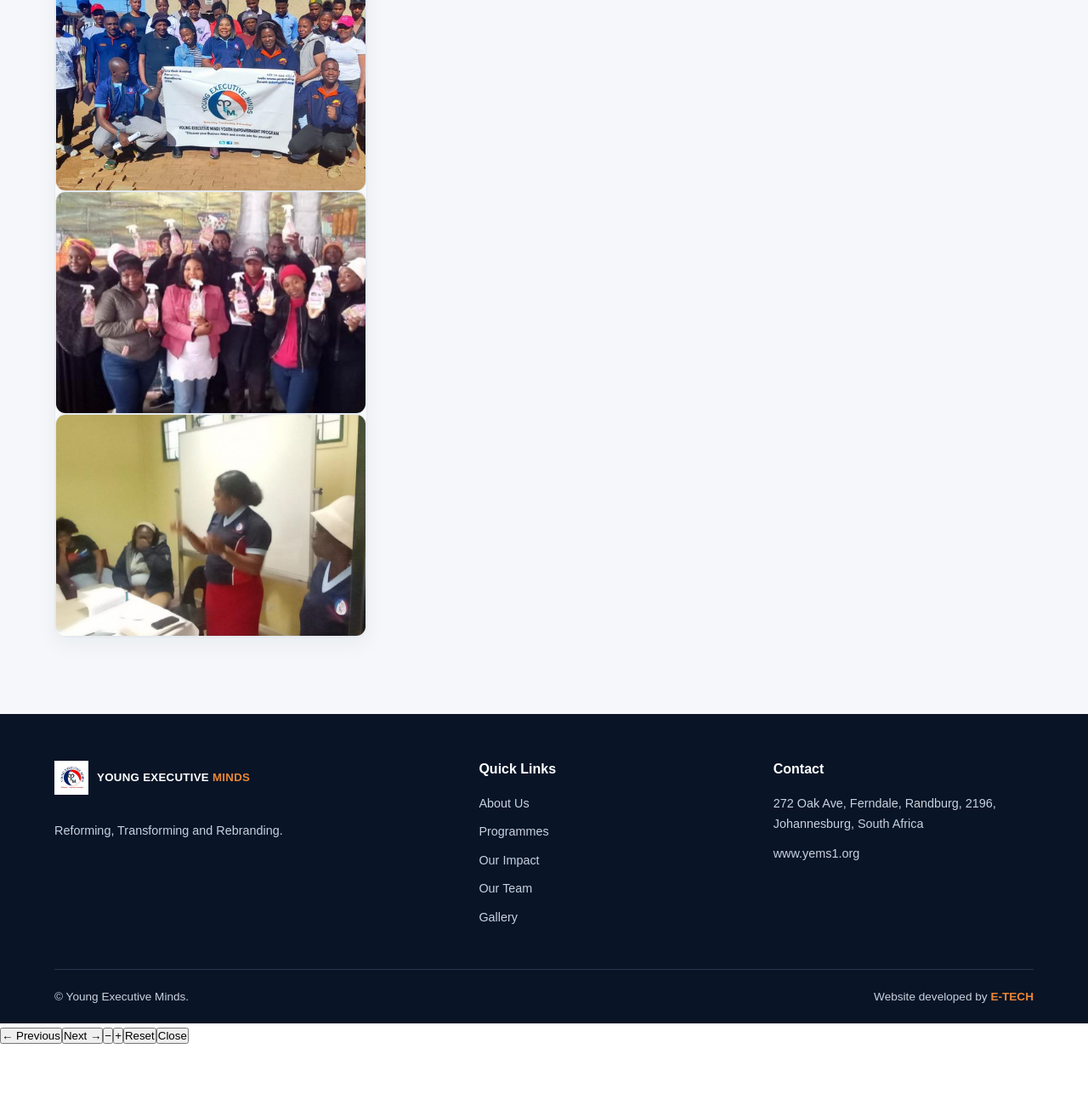
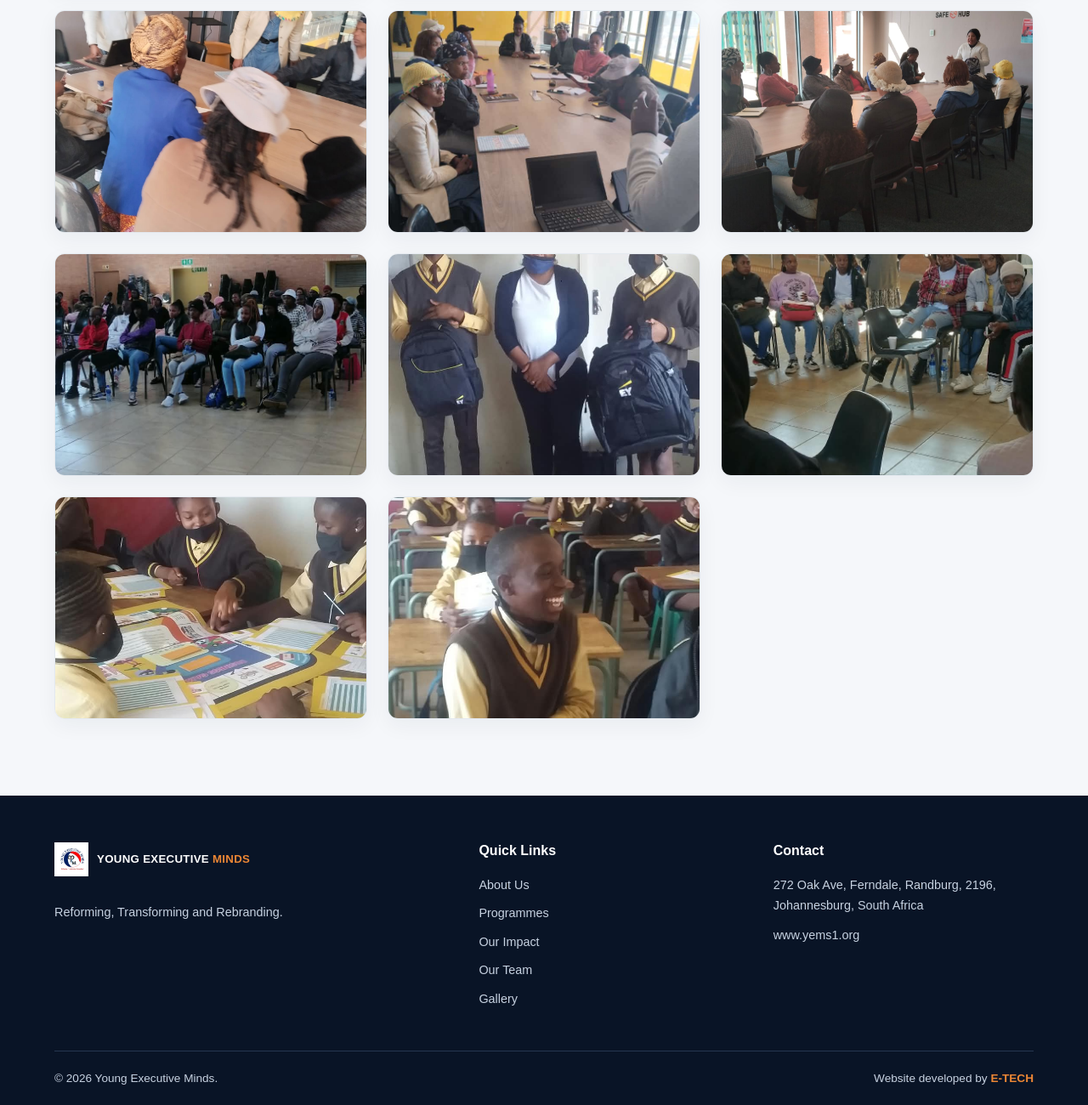
Before and after one commit to okunoluwa/YEms-website, a plain HTML site: page album-youth.html in a window 1280 px wide. Shown: the part 1479-2779 px from the top of the page at 85% size. Before the commit the page ends 2710 px from the top, so only its background shows below. Drawn offline with Linux system fonts and the light colour scheme.

Commit message:
Add main site script for mobile menu, footer year, and current page highlight functionality

```diff
--- a/album-youth.html
+++ b/album-youth.html
@@ -66,18 +66,8 @@
                 </div>
             </div>
 
-            <!-- ==========================================================
-                 HOW TO ADD A PICTURE TO THIS ALBUM
-                 1. Copy the image file into:  images/gallery/youth/
-                 2. Copy ONE whole <figure> block below (from <figure to </figure>)
-                    and paste it at the END of the list, just before the closing
-                    </div> of "album-photo-grid".
-                 3. In the pasted block change the file name in href and src,
-                    and the text in data-caption, alt and figcaption.
-                 That is all. The picture count updates by itself.
-                 ========================================================== -->
+
             <div class="album-photo-grid">
-
             <figure class="album-photo-card">
                 <a class="zoom" href="images/gallery/youth/01.jpg" data-caption="Orange Farm community session, 24 August 2023">
                     <img src="images/gallery/youth/01.jpg" alt="Orange Farm community session, 24 August 2023" loading="lazy">
@@ -100,6 +90,7 @@
                 <a class="zoom" href="images/gallery/youth/04.jpg" data-caption="The Young Executive Minds team at a community event">
                     <img src="images/gallery/youth/04.jpg" alt="The Young Executive Minds team at a community event" loading="lazy">
                 </a>
+            </figure>
 
             <figure class="album-photo-card">
                 <a class="zoom" href="images/gallery/youth/05.jpg" data-caption="The YEMs team with community members">
@@ -122,6 +113,60 @@
             <figure class="album-photo-card">
                 <a class="zoom" href="images/gallery/youth/08.jpg" data-caption="Sales and distributorship training session">
                     <img src="images/gallery/youth/08.jpg" alt="Sales and distributorship training session" loading="lazy">
+                </a>
+            </figure>
+
+            <figure class="album-photo-card">
+                <a class="zoom" href="images/gallery/youth/IMG-20261122-WA0026.jpg" data-caption="Group photo outside the Safe Hub">
+                    <img src="images/gallery/youth/IMG-20261122-WA0026.jpg" alt="Group photo outside the Safe Hub" loading="lazy">
+                </a>
+            </figure>
+
+            <figure class="album-photo-card">
+                <a class="zoom" href="images/gallery/youth/IMG-20261122-WA0027.jpg" data-caption="Training session around the boardroom table">
+                    <img src="images/gallery/youth/IMG-20261122-WA0027.jpg" alt="Training session around the boardroom table" loading="lazy">
+                </a>
+            </figure>
+
+            <figure class="album-photo-card">
+                <a class="zoom" href="images/gallery/youth/IMG-20261122-WA0028.jpg" data-caption="Participants during a training session">
+                    <img src="images/gallery/youth/IMG-20261122-WA0028.jpg" alt="Participants during a training session" loading="lazy">
+                </a>
+            </figure>
+
+            <figure class="album-photo-card">
+                <a class="zoom" href="images/gallery/youth/IMG-20261122-WA0029.jpg" data-caption="Facilitated session at the Safe Hub">
+                    <img src="images/gallery/youth/IMG-20261122-WA0029.jpg" alt="Facilitated session at the Safe Hub" loading="lazy">
+                </a>
+            </figure>
+
+            <figure class="album-photo-card">
+                <a class="zoom" href="images/gallery/youth/WhatsApp Image 2026-11-22 at 15.40.02 (1).jpeg" data-caption="Mary Otigbu with factory owners">
+                    <img src="images/gallery/youth/WhatsApp Image 2026-11-22 at 15.40.02 (1).jpeg" alt="Mary Otigbu with factory owners" loading="lazy">
+                </a>
+            </figure>
+
+            <figure class="album-photo-card">
+                <a class="zoom" href="images/gallery/youth/WhatsApp Image 2026-11-22 at 15.40.02 (2).jpeg" data-caption="Mary Otigbu with factory owners">
+                    <img src="images/gallery/youth/WhatsApp Image 2026-11-22 at 15.40.02 (2).jpeg" alt="Mary Otigbu with factory owners" loading="lazy">
+                </a>
+            </figure>
+
+            <figure class="album-photo-card">
+                <a class="zoom" href="images/gallery/youth/WhatsApp Image 2026-11-22 at 15.40.02.jpeg" data-caption="Mary Otigbu with factory owners">
+                    <img src="images/gallery/youth/WhatsApp Image 2026-11-22 at 15.40.02.jpeg" alt="Mary Otigbu with factory owners" loading="lazy">
+                </a>
+            </figure>
+
+            <figure class="album-photo-card">
+                <a class="zoom" href="images/gallery/youth/WhatsApp Image 2026-11-22 at 15.40.03 (1).jpeg" data-caption="Mary Otigbu with factory owners">
+                    <img src="images/gallery/youth/WhatsApp Image 2026-11-22 at 15.40.03 (1).jpeg" alt="Mary Otigbu with factory owners" loading="lazy">
+                </a>
+            </figure>
+
+            <figure class="album-photo-card">
+                <a class="zoom" href="images/gallery/youth/WhatsApp Image 2026-11-22 at 15.40.03.jpeg" data-caption="Mary Otigbu with factory owners">
+                    <img src="images/gallery/youth/WhatsApp Image 2026-11-22 at 15.40.03.jpeg" alt="Mary Otigbu with factory owners" loading="lazy">
                 </a>
             </figure>
 
--- a/js/photo-viewer.js
+++ b/js/photo-viewer.js
@@ -6,6 +6,24 @@
     var counter = document.getElementById("photoCount");
     if (counter) counter.textContent = links.length + (links.length === 1 ? " picture" : " pictures");
     if (!links.length) return;
+
+    /* Viewer styles live here so the viewer works even if css/style.css is replaced */
+    var style = document.createElement("style");
+    style.textContent =
+        ".album-photo-card a.zoom{display:block;cursor:zoom-in}\n" +
+        ".album-photo-card a.zoom:focus-visible{outline:3px solid #4f8fd0;outline-offset:-3px}\n" +
+        ".album-photo-caption{display:block;padding:12px 14px;font-size:.9rem;line-height:1.4;color:#444}\n" +
+        ".pv{position:fixed;top:0;right:0;bottom:0;left:0;z-index:99999;display:none;flex-direction:column;background:#050814;color:#fff;touch-action:none}\n" +
+        ".pv.open{display:flex}\n" +
+        ".pv-bar{display:flex;flex-wrap:wrap;gap:8px;padding:10px 12px;background:#0b1020}\n" +
+        ".pv-bar button{font:inherit;font-weight:600;color:#fff;background:rgba(255,255,255,.14);border:1px solid rgba(255,255,255,.3);border-radius:6px;padding:8px 14px;cursor:pointer}\n" +
+        ".pv-bar button:hover{background:rgba(255,255,255,.26)}\n" +
+        ".pv-bar .pv-close{margin-left:auto;background:#d8171f;border-color:#d8171f}\n" +
+        ".pv-stage{flex:1;overflow:hidden;display:flex;align-items:center;justify-content:center;cursor:grab;min-height:0}\n" +
+        ".pv-stage.drag{cursor:grabbing}\n" +
+        ".pv-stage img{max-width:100%;max-height:100%;width:auto;height:auto;object-fit:contain;transform-origin:center;user-select:none;-webkit-user-drag:none;will-change:transform}\n" +
+        ".pv-cap{margin:0;padding:10px 16px 14px;text-align:center;font-size:.95rem;background:#0b1020}\n";
+    document.head.appendChild(style);
 
     var v = document.createElement("div");
     v.className = "pv";
--- /dev/null
+++ b/js/script.js
@@ -0,0 +1,67 @@
+/* ==========================================
+   YEMs SITE SCRIPT (used on every page)
+   - Mobile menu open/close
+   - Footer year
+   - Highlights the current page in the menu
+========================================== */
+(function () {
+    "use strict";
+
+    /* ---------- Mobile menu ---------- */
+    var button = document.getElementById("menuBtn");
+    var menu = document.querySelector(".nav-links");
+
+    function setMenu(open) {
+        if (!button || !menu) return;
+        menu.classList.toggle("open", open);
+        button.setAttribute("aria-expanded", open ? "true" : "false");
+        button.setAttribute("aria-label", open ? "Close navigation" : "Open navigation");
+    }
+
+    if (button && menu) {
+        button.setAttribute("aria-expanded", "false");
+        button.addEventListener("click", function (e) {
+            e.stopPropagation();
+            setMenu(!menu.classList.contains("open"));
+        });
+        // Close after choosing a link
+        menu.addEventListener("click", function (e) {
+            if (e.target.closest("a")) setMenu(false);
+        });
+        // Close when tapping outside the menu
+        document.addEventListener("click", function (e) {
+            if (!menu.contains(e.target) && !button.contains(e.target)) setMenu(false);
+        });
+        // Close with the Escape key
+        document.addEventListener("keydown", function (e) {
+            if (e.key === "Escape") setMenu(false);
+        });
+        // Reset when the window grows past the mobile breakpoint
+        window.addEventListener("resize", function () {
+            if (window.innerWidth > 850) setMenu(false);
+        });
+    }
+
+    /* ---------- Footer year ---------- */
+    var year = document.getElementById("year");
+    if (year) year.textContent = new Date().getFullYear();
+
+    /* ---------- Highlight the current page ---------- */
+    if (menu) {
+        var page = (window.location.pathname.split("/").pop() || "index.html").toLowerCase();
+        // Album pages belong to the Gallery menu item
+        if (page.indexOf("album-") === 0) page = "gallery.html";
+        var links = menu.querySelectorAll("a");
+        var matched = false;
+        links.forEach(function (a) {
+            var target = (a.getAttribute("href") || "").split("#")[0].split("?")[0].toLowerCase();
+            if (target === page) { a.classList.add("active"); matched = true; }
+            else { a.classList.remove("active"); }
+        });
+        // Keep the original highlight if nothing matched (e.g. a custom page name)
+        if (!matched) {
+            var original = menu.querySelector("a[href='index.html']");
+            if (original && (page === "" || page === "index.html")) original.classList.add("active");
+        }
+    }
+})();
```
Also changed, not shown: album-manufacturing.html (+30 -10 lines), images/gallery/youth/WhatsApp Image 2026-11-22 at 15.40.02 (1).jpeg (renamed from images/gallery/manufacturing/WhatsApp Image 2026-11-22 at 15.40.02 (1).jpeg), images/gallery/youth/WhatsApp Image 2026-11-22 at 15.40.02 (2).jpeg (renamed from images/gallery/manufacturing/WhatsApp Image 2026-11-22 at 15.40.02 (2).jpeg), images/gallery/youth/WhatsApp Image 2026-11-22 at 15.40.02.jpeg (renamed from images/gallery/manufacturing/WhatsApp Image 2026-11-22 at 15.40.02.jpeg), images/gallery/youth/WhatsApp Image 2026-11-22 at 15.40.03 (1).jpeg (renamed from images/gallery/manufacturing/WhatsApp Image 2026-11-22 at 15.40.03 (1).jpeg), images/gallery/youth/WhatsApp Image 2026-11-22 at 15.40.03.jpeg (renamed from images/gallery/manufacturing/WhatsApp Image 2026-11-22 at 15.40.03.jpeg).
